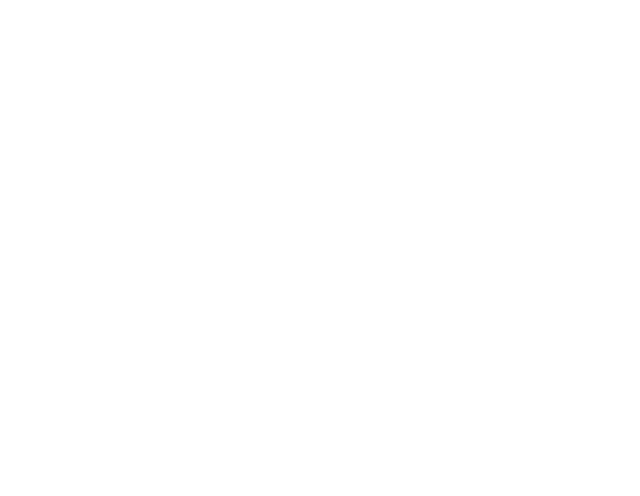
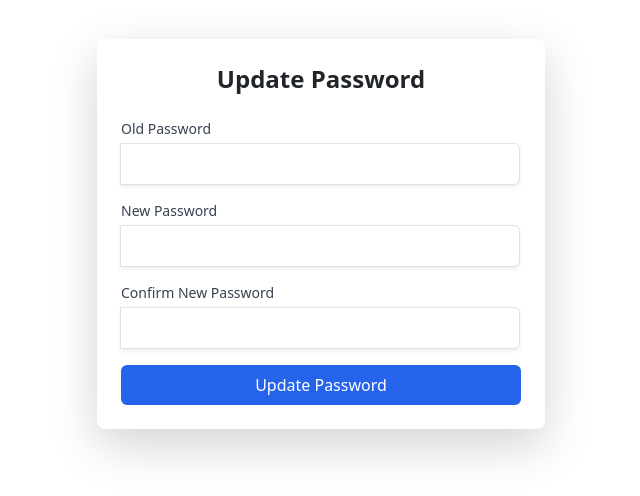
Before and after one commit to Y-Shivansh/Dinesh_MERN_App, a React (Vite) app in the folder Client/: page /profile/update-password in a window 1280 px wide. Before the commit this address had no page. Shown: the part 186-682 px from the top of the page, without its empty margins (319-959 px from the left). Built offline with nearby package versions, Linux system fonts and the light colour scheme.

Commit message:
rajat-changes

```diff
--- a/Client/src/App.jsx
+++ b/Client/src/App.jsx
@@ -8,6 +8,7 @@ import { ResetForm } from './pages/ResetForm';
 import { ResetFormVerification } from './pages/ResetFormVerificationForm';
 import Landing from './pages/Landing';
 import FoodListingPage from './pages/FoodListingPage'; // Import the FoodListingPage component
+import UpdatePassword from './pages/UpdatePassword';
 
 function App() {
   return (
@@ -22,6 +23,7 @@ function App() {
           <Route path="/reset-password-verification" element={<ResetFormVerification />} />
           <Route path="/food-listings" element={<FoodListingPage />} /> {/* Add FoodListingPage route */}
           <Route path="/food-detail/:id" element={<FoodDetail />} />
+          <Route path="/profile/update-password" element={<UpdatePassword />} />
           {/* Uncomment if you want to use private routes
           <Route path='/dashboard' element={
             <PrivateRoute>
--- a/Client/src/components/MenuComponent.jsx
+++ b/Client/src/components/MenuComponent.jsx
@@ -11,9 +11,7 @@ import {
   Button,
 } from "@material-tailwind/react";
 
-
-
-export function NestedMenu({title, m1,m2, m3, mn1,mn2,mn3,m4}) {
+export function NestedMenu({ title, m1, m2, m3, mn1, mn2, mn3, m4 }) {
   const navigate = useNavigate();
   const [openMenu, setOpenMenu] = React.useState(false);
   const handleLogout = async () => {
@@ -30,14 +28,19 @@ export function NestedMenu({title, m1,m2, m3, mn1,mn2,mn3,m4}) {
     }
   };
 
+
+
   return (
-    <Menu className="">
+    <Menu>
       <MenuHandler>
-        <Button className="text-headingCol shadow-none bg-transparent font-light"> {title} ▼</Button>
+        <Button className="text-headingCol shadow-none bg-transparent font-light">
+          {title} ▼
+        </Button>
       </MenuHandler>
       <MenuList>
-        <MenuItem >{m1}</MenuItem>
-        {/* <MenuItem>{m2}</MenuItem> */}
+        <MenuItem onClick={() => navigate("/all-listings")}>{m1}</MenuItem>
+        {/* <MenuItem onClick={() => navigate("/profile")}>{m2}</MenuItem> */}
+
         {/* Nested Menu */}
         <Menu
           placement="right-start"
@@ -58,12 +61,21 @@ export function NestedMenu({title, m1,m2, m3, mn1,mn2,mn3,m4}) {
             </MenuItem>
           </MenuHandler>
           <MenuList className="py-2">
-            <MenuItem>{mn1}</MenuItem>
-            <MenuItem>{mn2}</MenuItem>
-            <MenuItem className="border-t-[0.5px] py-2 underline" onClick={handleLogout}>{mn3}</MenuItem>
+            <MenuItem onClick={() => navigate("/profile/picture")}>
+              {mn1}
+            </MenuItem>
+            <MenuItem onClick={() => navigate("/profile/update-password")}>
+              {mn2}
+            </MenuItem>
+            <MenuItem
+              className="border-t-[0.5px] py-2 underline"
+              onClick={handleLogout}
+            >
+              {mn3}
+            </MenuItem>
           </MenuList>
         </Menu>
-        <MenuItem>{m4}</MenuItem>
+        <MenuItem onClick={() => navigate("/requests")}>{m4}</MenuItem>
       </MenuList>
     </Menu>
   );
--- a/Client/src/pages/FoodListingPage.jsx
+++ b/Client/src/pages/FoodListingPage.jsx
@@ -1,10 +1,18 @@
-import React, { useEffect, useState } from 'react';
-import FoodGrid from '../components/FoodGrid';
-import Footer from '../components/Footer';
-import { Link } from 'react-router-dom';
-import axios from 'axios';
-import { NestedMenu } from '../components/MenuComponent';
-import { Search } from '../components/SearchComponent';
+import React, { useEffect, useState } from "react";
+import FoodGrid from "../components/FoodGrid";
+import Footer from "../components/Footer";
+import { Link } from "react-router-dom";
+import axios from "axios";
+import { NestedMenu } from "../components/MenuComponent";
+import { Search } from "../components/SearchComponent";
+
+// Loader Component
+const Loader = () => <div className="text-center mt-6">Loading...</div>;
+
+// Error Display Component
+const ErrorDisplay = ({ message }) => (
+  <div className="text-center mt-6 text-red-600">Error: {message}</div>
+);
 
 const FoodListingPage = () => {
   const [foodItems, setFoodItems] = useState([]);
@@ -24,7 +32,7 @@ const FoodListingPage = () => {
 
         setFoodItems(data.allFoodItems); // Assuming `data.data.newFood` contains the array
       } catch (err) {
-        setError(err.message);
+        setError(err.message || "Something went wrong while fetching food items.");
       } finally {
         setLoading(false);
       }
@@ -34,11 +42,11 @@ const FoodListingPage = () => {
   }, []);
 
   if (loading) {
-    return <div className="text-center mt-6">Loading...</div>;
+    return <Loader />;
   }
 
   if (error) {
-    return <div className="text-center mt-6 text-red-600">Error: {error}</div>;
+    return <ErrorDisplay message={error} />;
   }
 
   return (
--- /dev/null
+++ b/Client/src/pages/UpdatePassword.jsx
@@ -0,0 +1,104 @@
+import React, { useState } from 'react';
+import axios from 'axios';
+import { useNavigate } from 'react-router-dom';
+
+const UpdatePassword = () => {
+  const navigate=useNavigate();
+  const [oldPassword, setOldPassword] = useState('');
+  const [newPassword, setNewPassword] = useState('');
+  const [confirmPassword, setConfirmPassword] = useState('');
+  const [error, setError] = useState('');
+  const [success, setSuccess] = useState('');
+
+  const handleSubmit = async (e) => {
+    e.preventDefault();
+
+    // Check if the new password and confirm password match
+    if (newPassword !== confirmPassword) {
+      setError('New password and confirm password do not match');
+      return;
+    }
+
+    // Clear previous error and success messages
+    setError('');
+    setSuccess('');
+
+    try {
+      const response = await axios.put(
+        'http://localhost:3000/api/user/update-password', // Your backend endpoint
+        {
+          oldPassword,
+          newPassword,
+        },
+        { withCredentials: true }
+      );
+
+      setSuccess(response.data.message);
+      navigate("/")
+        // Assuming the success message comes in response data
+    } catch (err) {
+      console.log(err);
+
+      setError(err.response?.data?.message || 'An error occurred');
+    }
+  };
+
+  return (
+    <div className="h-[100vh] w-[100vw] flex justify-center items-center">
+      <div className="max-w-md mx-auto p-6 bg-white rounded-lg shadow-lg mt-10">
+        <h2 className="text-2xl font-semibold mb-4 text-center">Update Password</h2>
+
+        {/* Display error or success message */}
+        {error && <div className="text-red-500 text-center mb-4">{error}</div>}
+        {success && <div className="text-green-500 text-center mb-4">{success}</div>}
+
+        <form onSubmit={handleSubmit} className="space-y-4">
+          <div className="input-group">
+            <label htmlFor="oldPassword" className="block text-sm font-medium text-gray-700">Old Password</label>
+            <input
+              type="password"
+              id="oldPassword"
+              value={oldPassword}
+              onChange={(e) => setOldPassword(e.target.value)}
+              required
+              className="mt-1 block w-full px-3 py-2 border border-gray-300 rounded-md shadow-sm focus:outline-none focus:ring-2 focus:ring-blue-500 focus:border-blue-500"
+            />
+          </div>
+
+          <div className="input-group">
+            <label htmlFor="newPassword" className="block text-sm font-medium text-gray-700">New Password</label>
+            <input
+              type="password"
+              id="newPassword"
+              value={newPassword}
+              onChange={(e) => setNewPassword(e.target.value)}
+              required
+              className="mt-1 block w-full px-3 py-2 border border-gray-300 rounded-md shadow-sm focus:outline-none focus:ring-2 focus:ring-blue-500 focus:border-blue-500"
+            />
+          </div>
+
+          <div className="input-group">
+            <label htmlFor="confirmPassword" className="block text-sm font-medium text-gray-700">Confirm New Password</label>
+            <input
+              type="password"
+              id="confirmPassword"
+              value={confirmPassword}
+              onChange={(e) => setConfirmPassword(e.target.value)}
+              required
+              className="mt-1 block w-full px-3 py-2 border border-gray-300 rounded-md shadow-sm focus:outline-none focus:ring-2 focus:ring-blue-500 focus:border-blue-500"
+            />
+          </div>
+
+          <button
+            type="submit"
+            className="w-full py-2 px-4 bg-blue-600 text-white rounded-md hover:bg-blue-700 focus:outline-none focus:ring-2 focus:ring-blue-500 focus:ring-opacity-50"
+          >
+            Update Password
+          </button>
+        </form>
+      </div>
+    </div>
+  );
+};
+
+export default UpdatePassword;
--- /dev/null
+++ b/Client/src/pages/UserProfilePage.jsx
@@ -0,0 +1,46 @@
+import React, { useEffect, useState } from "react";
+import { useParams } from "react-router-dom";
+import axios from "axios";
+
+const UserProfilePage = () => {
+  const { userId } = useParams();
+  const [user, setUser] = useState(null);
+  const [loading, setLoading] = useState(true);
+  const [error, setError] = useState(null);
+
+  useEffect(() => {
+    const fetchUserProfile = async () => {
+      try {
+        const response = await axios.get(
+          `http://localhost:3000/api/users/${userId}`
+        );
+
+        if (response.status !== 200) {
+          throw new Error(`Failed to fetch user profile: ${response.statusText}`);
+        }
+
+        setUser(response.data);
+      } catch (err) {
+        setError(err.message || "Failed to fetch user profile.");
+      } finally {
+        setLoading(false);
+      }
+    };
+
+    fetchUserProfile();
+  }, [userId]);
+
+  if (loading) return <div>Loading...</div>;
+  if (error) return <div>Error: {error}</div>;
+
+  return (
+    <div className="profile-page">
+      <h1>{user.name}'s Profile</h1>
+      <p>Email: {user.email}</p>
+      <p>Bio: {user.bio}</p>
+      {/* Add more user fields as needed */}
+    </div>
+  );
+};
+
+export default UserProfilePage;
```
